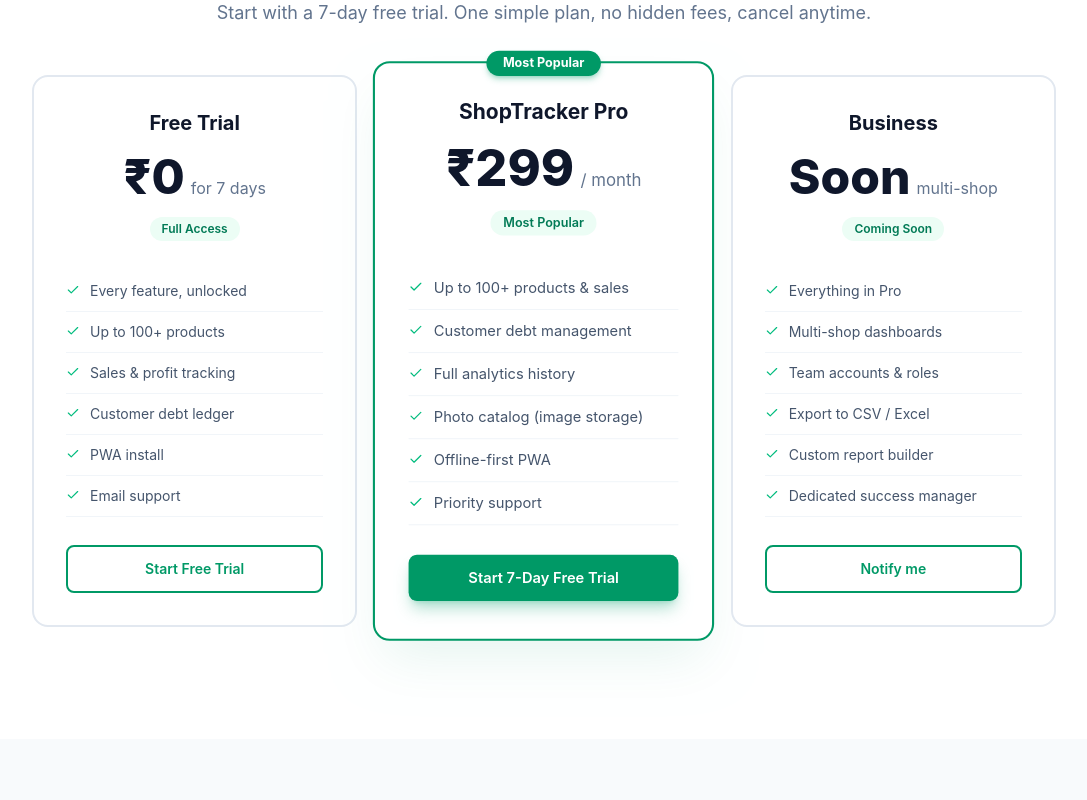
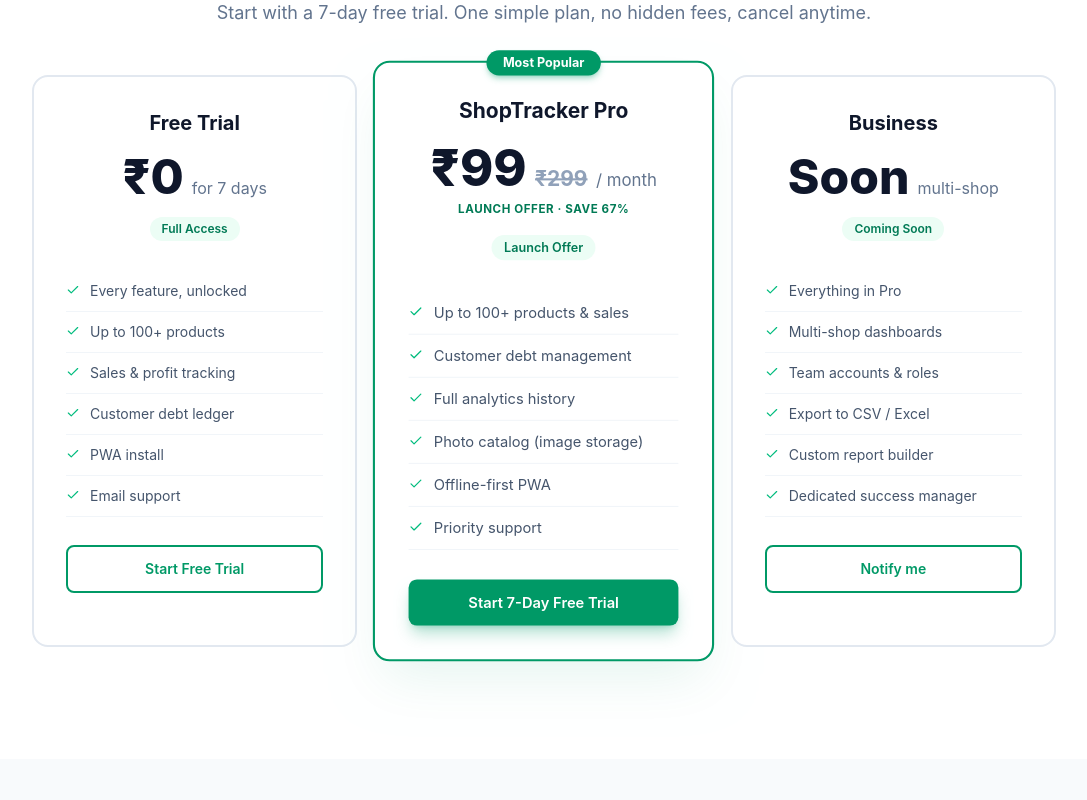
Before and after one commit to mohitvishwa813/sales_tracker, a React (Vite) app in the folder client/: page / in a window 1280 px wide. Shown: the part 3620-4420 px from the top of the page, without its empty margins (96-1183 px from the left). Built offline with nearby package versions, Linux system fonts and the light colour scheme; no server answers.

Commit message:
fix pricing thing

```diff
--- a/client/dev-dist/sw.js
+++ b/client/dev-dist/sw.js
@@ -82,7 +82,7 @@
     "revision": "3ca0b8505b4bec776b69afdba2768812"
   }, {
     "url": "index.html",
-    "revision": "0.gkfrvrvp678"
+    "revision": "0.rsovnp8uoho"
   }], {});
   workbox.cleanupOutdatedCaches();
   workbox.registerRoute(new workbox.NavigationRoute(workbox.createHandlerBoundToURL("index.html"), {
--- a/client/src/pages/Dashboard.jsx
+++ b/client/src/pages/Dashboard.jsx
@@ -71,7 +71,7 @@
         icon: <Sparkles size={16} />,
         title: `${daysLeft} day${daysLeft === 1 ? '' : 's'} left in your trial`,
         body: 'Upgrade now to keep everything after your trial ends.',
-        cta: 'Upgrade for ₹299',
+        cta: 'Upgrade for ₹99',
         ctaClass: 'bg-slate-900 hover:bg-emerald-600 text-white',
       };
 
--- a/client/src/pages/Landing.jsx
+++ b/client/src/pages/Landing.jsx
@@ -659,9 +659,10 @@
     },
     {
       name: 'ShopTracker Pro',
-      price: '₹299',
+      price: '₹99',
+      originalPrice: '₹299',
       period: '/ month',
-      limit: 'Most Popular',
+      limit: 'Launch Offer',
       features: [
         'Up to 100+ products & sales',
         'Customer debt management',
@@ -733,8 +734,18 @@
               )}
               <h3 className="text-xl font-bold text-slate-900 mb-2">{p.name}</h3>
               <div className="my-4">
-                <span className="text-5xl font-extrabold text-slate-900">{p.price}</span>
-                <span className="text-base text-slate-500 ml-1.5">{p.period}</span>
+                <div className="flex items-baseline justify-center gap-2 flex-wrap">
+                  <span className="text-5xl font-extrabold text-slate-900">{p.price}</span>
+                  {p.originalPrice && (
+                    <span className="text-xl font-bold text-slate-400 line-through">{p.originalPrice}</span>
+                  )}
+                  <span className="text-base text-slate-500">{p.period}</span>
+                </div>
+                {p.originalPrice && (
+                  <p className="mt-2 text-[11px] font-bold text-emerald-700 uppercase tracking-wider">
+                    Launch offer · Save 67%
+                  </p>
+                )}
               </div>
               <span className="inline-block bg-emerald-50 text-emerald-700 text-xs font-semibold px-3 py-1 rounded-full mb-4">
                 {p.limit}
@@ -866,7 +877,7 @@
           <ArrowRight size={16} />
         </Link>
         <p className="mt-5 text-sm text-slate-400">
-          7-day free trial · ₹299/month · Cancel anytime · UPI accepted
+          7-day free trial · ₹99/month (launch offer) · Cancel anytime · UPI accepted
         </p>
       </motion.div>
     </div>
--- a/client/src/pages/Upgrade.jsx
+++ b/client/src/pages/Upgrade.jsx
@@ -231,13 +231,19 @@
                 <p className="text-[10px] font-black text-emerald-400 uppercase tracking-[0.3em]">
                   Pro Monthly
                 </p>
-                <div className="mt-3 flex items-baseline gap-1.5">
+                <div className="mt-3 flex items-baseline gap-2 flex-wrap">
                   <span className="text-5xl md:text-6xl font-black italic tracking-tighter">
+                    ₹99
+                  </span>
+                  <span className="text-2xl font-bold text-slate-500 line-through">
                     ₹299
                   </span>
                   <span className="text-sm font-bold text-slate-400">/month</span>
                 </div>
-                <p className="mt-2 text-sm text-slate-300">
+                <p className="mt-2 text-[11px] font-black text-emerald-400 uppercase tracking-widest">
+                  Launch offer · Save 67%
+                </p>
+                <p className="mt-1 text-sm text-slate-300">
                   Cancel anytime. No setup fees.
                 </p>
               </div>
@@ -278,7 +284,7 @@
                     <><Loader2 size={14} className="animate-spin" /> Opening checkout…</>
                   ) : (
                     <>
-                      Pay ₹299 & activate
+                      Pay ₹99 & activate
                       <ArrowRight size={14} />
                     </>
                   )}
```
Also changed, not shown: 1 other file (tests, documents, lock files or other folders).
